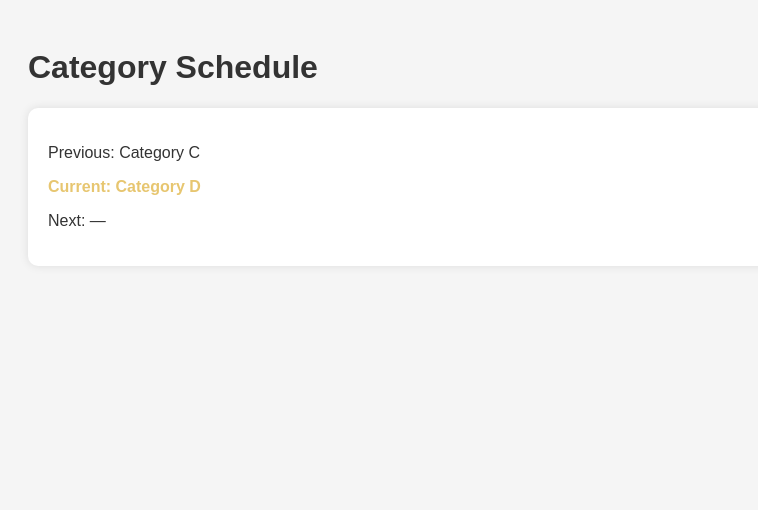
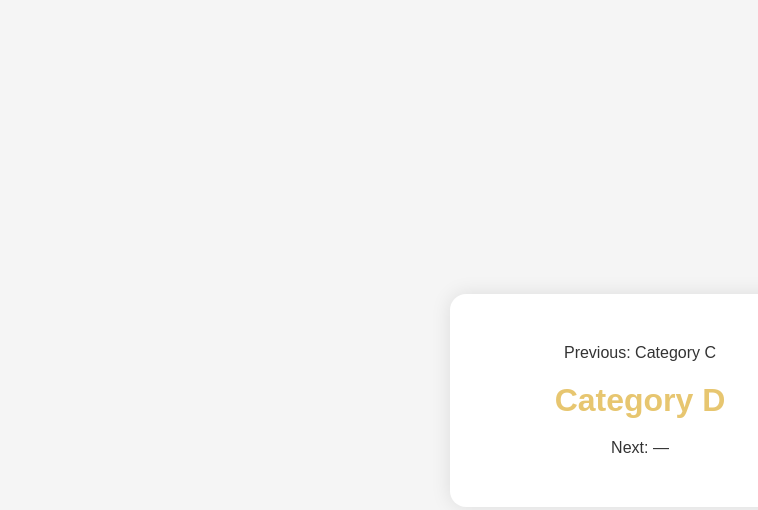
Before and after one commit to 2MMisha/luz-current, a plain HTML site: page index.html in a window 1280 px wide. Shown: the whole page, without its empty margins (0-758 px from the left). Drawn offline with Linux system fonts and the light colour scheme.

Commit message:
Update index.html

```diff
--- a/index.html
+++ b/index.html
@@ -3,35 +3,44 @@
 <head>
   <meta charset="UTF-8" />
   <meta name="viewport" content="width=device-width, initial-scale=1.0"/>
-  <title>Category Schedule</title>
+  <title>Category Display</title>
   <style>
     body {
       font-family: sans-serif;
-      padding: 20px;
       background: #f5f5f5;
       color: #333;
+      display: flex;
+      justify-content: center;
+      align-items: center;
+      height: 100vh;
+      margin: 0;
     }
     .category-block {
       background: white;
-      padding: 20px;
-      border-radius: 10px;
-      margin-bottom: 10px;
-      box-shadow: 0 0 10px rgba(0,0,0,0.1);
+      padding: 40px;
+      border-radius: 16px;
+      text-align: center;
+      box-shadow: 0 0 20px rgba(0,0,0,0.1);
+      min-width: 300px;
+    }
+    .previous, .next {
+      font-size: 1rem;
+      margin: 10px 0;
     }
     .current {
+      font-size: 2rem;
       font-weight: bold;
       color: #e7c670;
+      margin: 20px 0;
     }
   </style>
 </head>
 <body>
 
-  <h1>Category Schedule</h1>
-
   <div class="category-block">
-    <p>Previous: <span id="prev-category">—</span></p>
-    <p class="current">Current: <span id="current-category">—</span></p>
-    <p>Next: <span id="next-category">—</span></p>
+    <div class="previous">Previous: <span id="prev-category">—</span></div>
+    <div class="current" id="current-category">—</div>
+    <div class="next">Next: <span id="next-category">—</span></div>
   </div>
 
   <!-- Embedded JSON with categories -->
@@ -67,5 +76,6 @@
     updateCategories();
     setInterval(updateCategories, 30000); // update every 30 seconds
   </script>
+
 </body>
 </html>
```
